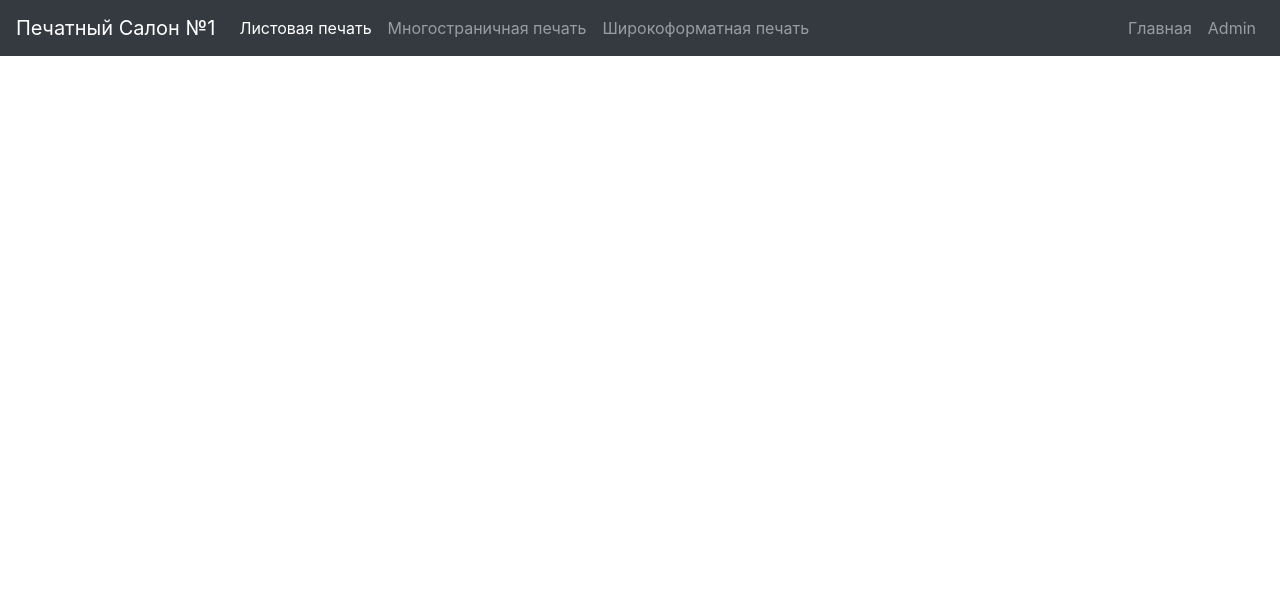
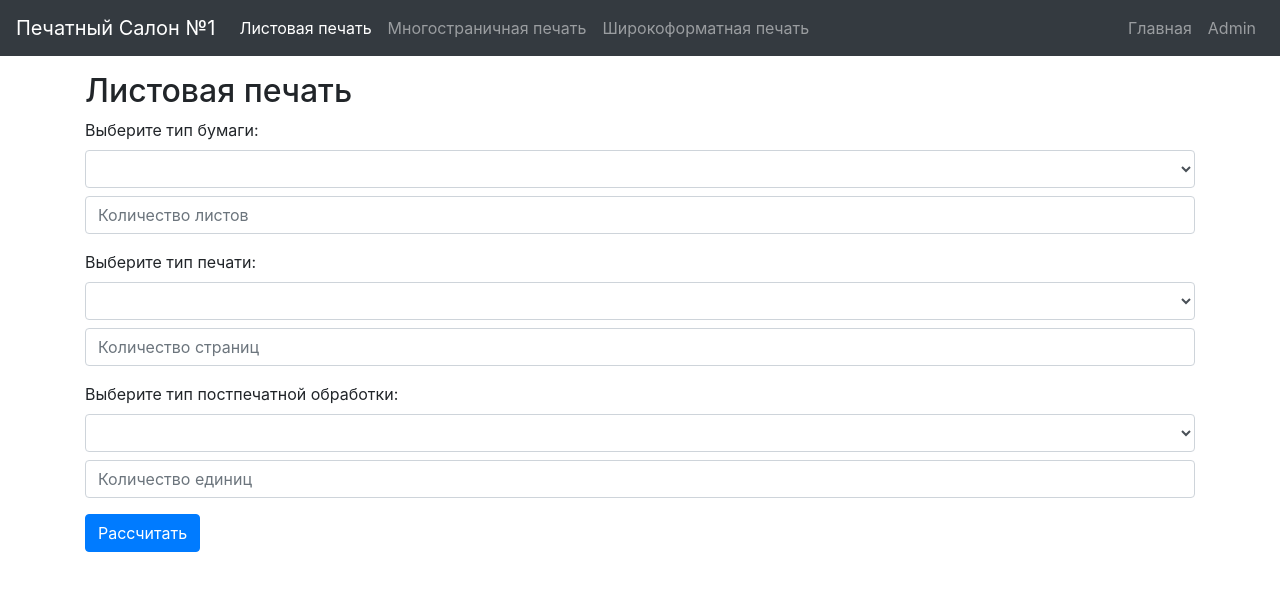
Before and after one commit to Akkormsk/psodin, a Flask app: page /calculator/ in a window 1280 px wide. Shown: the top 591 px of the page. Run offline with Flask 3, Linux system fonts and the light colour scheme; data that the repository does not hold is empty; some libraries are stand-ins or nearby versions.

Commit message:
Work on digital print

```diff
--- a/app.py
+++ b/app.py
@@ -1,7 +1,7 @@
 from flask import Flask, render_template, redirect, url_for, request, flash
 from flask_migrate import Migrate
 from config import Config
-from models import db, PaperType, PrintType
+from models import *
 from flask_login import LoginManager, UserMixin, login_user, logout_user, current_user, login_required
 from admin import create_admin
 from flask_session import Session
@@ -38,18 +38,40 @@ def index():
 def calculator():
     paper_types = PaperType.query.all()
     print_types = PrintType.query.all()
+    postprint_types = PostPrintProcessing.query.all()
     total_cost = None
+    # if request.method == 'POST':
+    #     paper_type_id = request.form['paper_type']
+    #     print_type_id = request.form['print_type']
+    #     quantity = request.form.get('quantity', type=int)
+    #     if not quantity:
+    #         flash("Введите значение в поле количество", "warning")
+    #         return redirect(url_for('calculator'))
+    #     paper_type = PaperType.query.get(paper_type_id)
+    #     print_type = PrintType.query.get(print_type_id)
+    #     total_cost = round((paper_type.price_per_unit + print_type.price_per_unit) * quantity, 2)
+    # return render_template('Calculator/calculator.html', paper_types=paper_types, print_types=print_types,
+    #                        total_cost=total_cost)
     if request.method == 'POST':
-        paper_type_id = request.form['paper_type']
-        print_type_id = request.form['print_type']
-        quantity = request.form.get('quantity', type=int)
-        if not quantity:
+        paper_id = int(request.form['paper_type'])
+        print_id = int(request.form['print_type'])
+        postprint_id = int(request.form['postprint_type'])
+        paper_qty = int(request.form['paper_quantity'])
+        print_qty = int(request.form['print_quantity'])
+        postprint_qty = int(request.form['postprint_quantity'])
+        if not paper_qty or paper_qty or print_qty:
             flash("Введите значение в поле количество", "warning")
             return redirect(url_for('calculator'))
-        paper_type = PaperType.query.get(paper_type_id)
-        print_type = PrintType.query.get(print_type_id)
-        total_cost = round((paper_type.price_per_unit + print_type.price_per_unit) * quantity, 2)
-    return render_template('Calculator/calculator.html', paper_types=paper_types, print_types=print_types,
+        paper_type = PaperType.query.get(paper_id)
+        print_type = PrintType.query.get(print_id)
+        postprint_type = PostPrintProcessing.query.get(postprint_id)
+
+        total_cost = (paper_type.price_per_unit * paper_qty) + \
+                     (print_type.price_per_unit * print_qty) + \
+                     (postprint_type.price_per_unit * postprint_qty)
+
+    return render_template('calculator/sheet_printing.html', paper_types=paper_types,
+                           print_types=print_types, postprint_types=postprint_types,
                            total_cost=total_cost)
 
 
--- a/templates/Calculator/sheet_printing.html
+++ b/templates/Calculator/sheet_printing.html
@@ -1,31 +1,69 @@
 {% extends 'Calculator/calculator.html' %}
 
 {% block content %}
+<!--<h2>Листовая печать тест</h2>-->
+<!--<form method="POST" action="{{ url_for('calculator') }}">-->
+<!--    <div class="form-group">-->
+<!--        <label for="paper_type">Тип бумаги:</label>-->
+<!--        <select class="form-control" id="paper_type" name="paper_type">-->
+<!--            {% for paper in paper_types %}-->
+<!--            <option value="{{ paper.id }}">{{ paper.name }}</option>-->
+<!--            {% endfor %}-->
+<!--        </select>-->
+<!--    </div>-->
+<!--    <div class="form-group">-->
+<!--        <label for="print_type">Тип печати:</label>-->
+<!--        <select class="form-control" id="print_type" name="print_type">-->
+<!--            {% for print in print_types %}-->
+<!--            <option value="{{ print.id }}">{{ print.name }}</option>-->
+<!--            {% endfor %}-->
+<!--        </select>-->
+<!--    </div>-->
+<!--    <div class="form-group">-->
+<!--        <label for="quantity">Количество:</label>-->
+<!--        <input type="number" class="form-control" id="quantity" name="quantity" required>-->
+<!--    </div>-->
+<!--    <button type="submit" class="btn btn-primary">Рассчитать</button>-->
+<!--</form>-->
+<!--{% if total_cost %}-->
+<!--<p class="mt-3">Общая стоимость: {{ total_cost }} руб.</p>-->
+<!--{% endif %}-->
+
 <h2>Листовая печать</h2>
-<form method="POST" action="{{ url_for('calculator') }}">
+<form method="POST">
     <div class="form-group">
-        <label for="paper_type">Тип бумаги:</label>
+        <label for="paper_type">Выберите тип бумаги:</label>
         <select class="form-control" id="paper_type" name="paper_type">
             {% for paper in paper_types %}
-            <option value="{{ paper.id }}">{{ paper.name }}</option>
+            <option value="{{ paper.id }}">{{ paper.name }} - {{ paper.price_per_unit }} руб/лист</option>
             {% endfor %}
         </select>
+        <input type="number" class="form-control mt-2" id="paper_quantity" name="paper_quantity" placeholder="Количество листов" required>
     </div>
     <div class="form-group">
-        <label for="print_type">Тип печати:</label>
+        <label for="print_type">Выберите тип печати:</label>
         <select class="form-control" id="print_type" name="print_type">
             {% for print in print_types %}
-            <option value="{{ print.id }}">{{ print.name }}</option>
+            <option value="{{ print.id }}">{{ print.name }} - {{ print.price_per_unit }} руб/лист</option>
             {% endfor %}
         </select>
+        <input type="number" class="form-control mt-2" id="print_quantity" name="print_quantity" placeholder="Количество страниц" required>
     </div>
     <div class="form-group">
-        <label for="quantity">Количество:</label>
-        <input type="number" class="form-control" id="quantity" name="quantity" required>
+        <label for="postprint_type">Выберите тип постпечатной обработки:</label>
+        <select class="form-control" id="postprint_type" name="postprint_type">
+            {% for postprint in postprint_types %}
+            <option value="{{ postprint.id }}">{{ postprint.name }} - {{ postprint.price_per_unit }} руб/единица</option>
+            {% endfor %}
+        </select>
+        <input type="number" class="form-control mt-2" id="postprint_quantity" name="postprint_quantity" placeholder="Количество единиц" required>
     </div>
     <button type="submit" class="btn btn-primary">Рассчитать</button>
 </form>
-{% if total_cost %}
-<p class="mt-3">Общая стоимость: {{ total_cost }} руб.</p>
+
+{% if total_cost is not none %}
+<div class="alert alert-info mt-3">
+    Общая стоимость: {{ total_cost }} руб.
+</div>
 {% endif %}
 {% endblock %}
```
